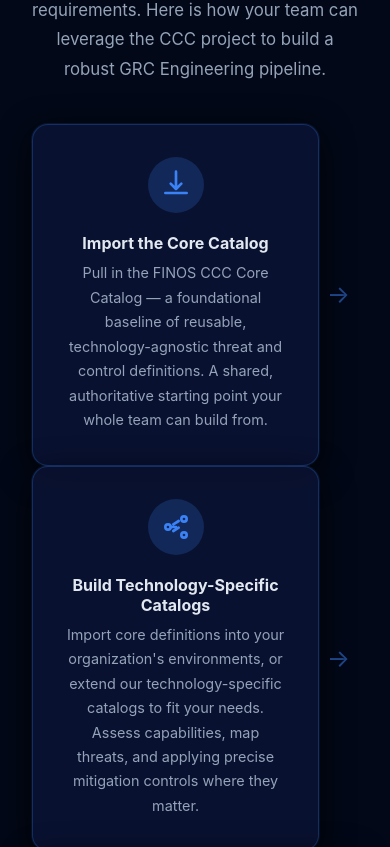
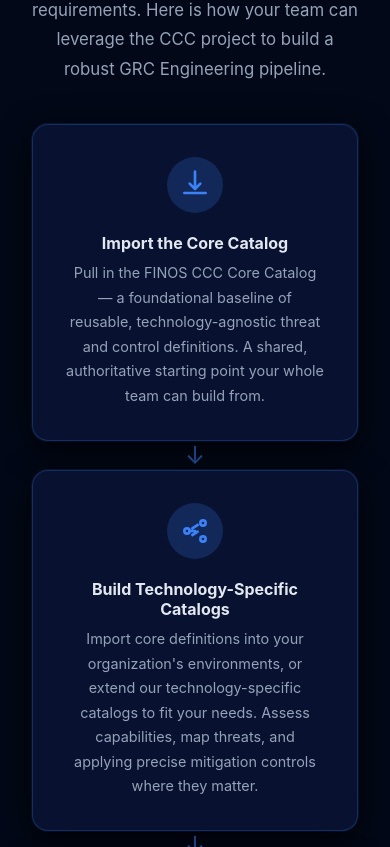
Before and after one commit to common-cloud-controls/common-cloud-controls.github.io, a React (Vite) app: page / in a window 390 px wide. Shown: the part 1137-1984 px from the top of the page. Built offline with nearby package versions, Linux system fonts and the light colour scheme.

Commit message:
fix: mobile styling on home page
Signed-off-by: Eddie Knight <knight@linux.com>

```diff
--- a/src/global.css
+++ b/src/global.css
@@ -155,6 +155,33 @@
 .link-card:focus-visible {
   outline: 2px solid var(--gf-color-accent);
   outline-offset: 2px;
+}
+
+/* Process flow arrows: LR on medium+, TB on mobile */
+.process-arrow-lr,
+.process-arrow-tb {
+  align-items: center;
+  justify-content: center;
+  color: var(--gf-color-accent);
+  font-size: 1.5rem;
+  opacity: 0.5;
+  flex-shrink: 0;
+}
+
+.process-arrow-lr {
+  display: none;
+  padding: 0 0.5rem;
+  align-self: center;
+}
+
+.process-arrow-tb {
+  display: flex;
+  width: 100%;
+}
+
+@media (min-width: 650px) {
+  .process-arrow-lr { display: flex; }
+  .process-arrow-tb { display: none; }
 }
 
 /* Catalog grid: 2-column layout for catalog card lists */
--- a/src/pages/HomePage.tsx
+++ b/src/pages/HomePage.tsx
@@ -152,7 +152,7 @@
         </p>
 
         {/* Horizontal process flow */}
-        <div style={{ display: "flex", alignItems: "flex-start", flexWrap: "wrap", gap: "0", maxWidth: "1000px", margin: "0 auto" }}>
+        <div style={{ display: "flex", alignItems: "flex-start", flexWrap: "wrap", gap: "0", maxWidth: "1000px", margin: "0 auto", justifyContent: "center" }}>
           {[
             {
               icon: (
@@ -187,6 +187,7 @@
               <div style={{
                 flex: "1",
                 minWidth: "220px",
+                maxWidth: "360px",
                 display: "flex",
                 flexDirection: "column",
                 alignItems: "center",
@@ -214,17 +215,10 @@
                 <p style={{ margin: 0, color: "var(--gf-color-text-subtle)", lineHeight: 1.7, fontSize: "0.9rem" }}>{step.body}</p>
               </div>
               {i < arr.length - 1 && (
-                <div style={{
-                  display: "flex",
-                  alignItems: "center",
-                  justifyContent: "center",
-                  padding: "0 0.5rem",
-                  color: "var(--gf-color-accent)",
-                  fontSize: "1.5rem",
-                  opacity: 0.5,
-                  alignSelf: "center",
-                  flexShrink: 0,
-                }}>→</div>
+                <>
+                  <div className="process-arrow-lr">→</div>
+                  <div className="process-arrow-tb">↓</div>
+                </>
               )}
             </React.Fragment>
           ))}
```
